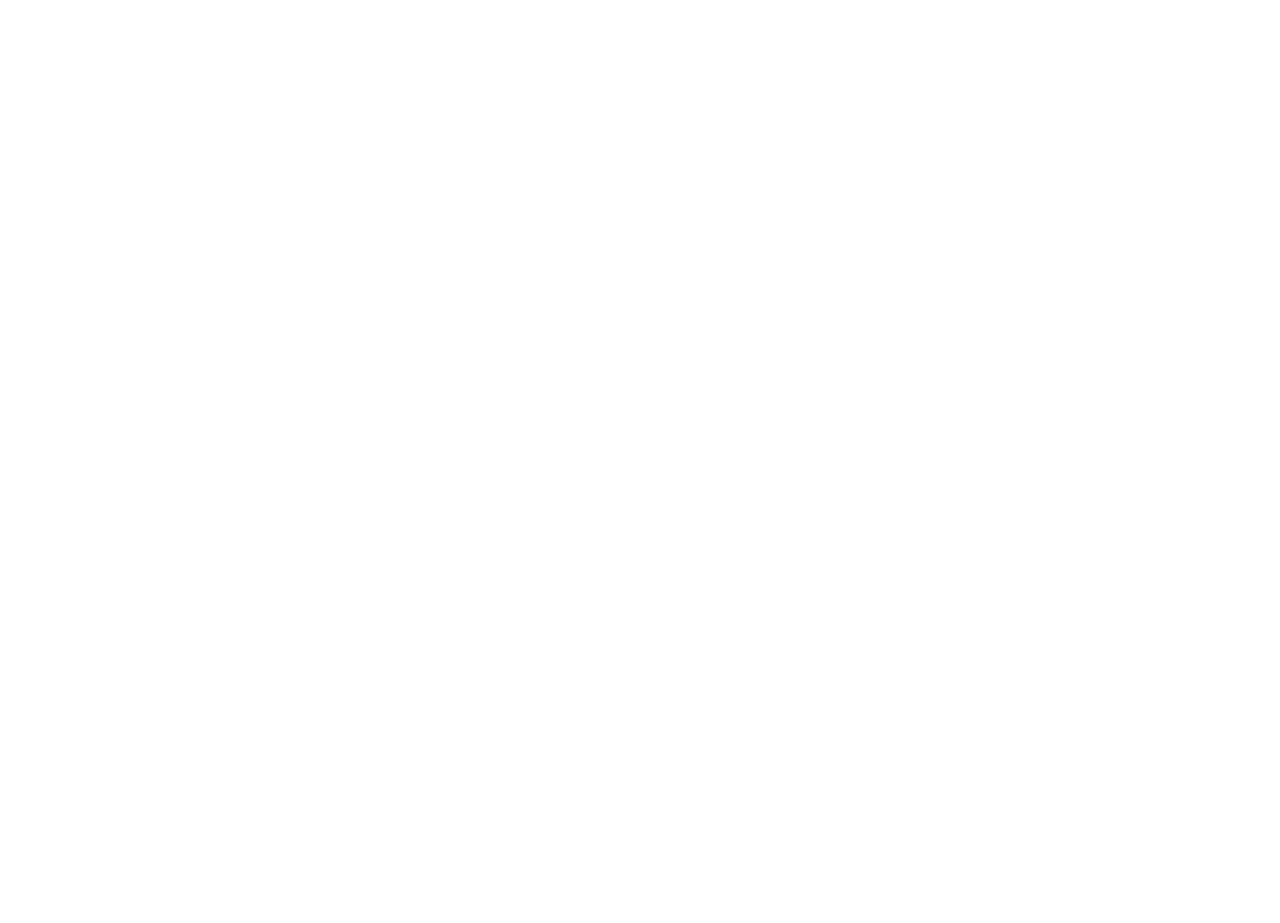
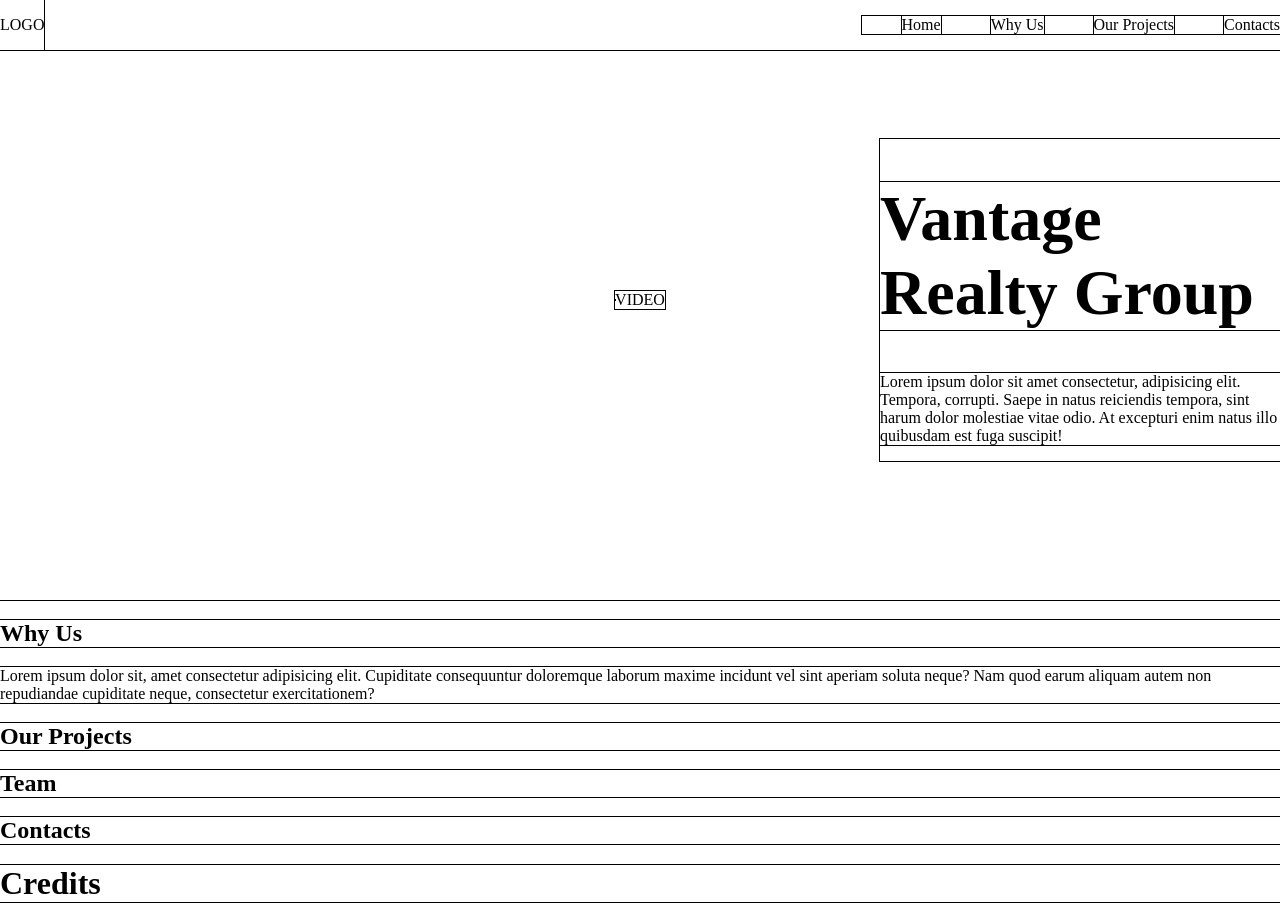
Before and after one commit to emibonezzi/real-estate-website, a plain HTML site: page index.html in a window 1280 px wide. Before the commit the page ends 800 px from the top, so only its background shows below. Drawn offline with Linux system fonts and the light colour scheme.

Commit message:
adds website wireframe

```diff
--- a/index.html
+++ b/index.html
@@ -1,11 +1,57 @@
 <!DOCTYPE html>
 <html lang="en">
+
 <head>
     <meta charset="UTF-8">
     <meta name="viewport" content="width=device-width, initial-scale=1.0">
-    <title>Document</title>
+    <title>Real Estate</title>
+    <link rel="stylesheet" href="style.css">
 </head>
+
 <body>
+    <header>
+        <nav>
+            <div id="logo">LOGO</div>
+            <ul>
+                <li>Home</li>
+                <li>Why Us</li>
+                <li>Our Projects</li>
+                <li>Contacts</li>
+            </ul>
+        </nav>
+        <div id="hero">
+            <div>
+                <img src="" alt="">
+                <span>VIDEO</span>
+            </div>
+            <div>
+                <h1>Vantage Realty Group</h1>
+                <p>Lorem ipsum dolor sit amet consectetur, adipisicing elit. Tempora, corrupti. Saepe in natus
+                    reiciendis tempora, sint harum dolor molestiae vitae odio. At excepturi enim natus illo quibusdam
+                    est fuga suscipit!</p>
+            </div>
+        </div>
+    </header>
+    <main>
+        <section>
+            <h1>Why Us</h1>
+            <p>Lorem ipsum dolor sit, amet consectetur adipisicing elit. Cupiditate consequuntur doloremque laborum
+                maxime incidunt vel sint aperiam soluta neque? Nam quod earum aliquam autem non repudiandae cupiditate
+                neque, consectetur exercitationem?</p>
+        </section>
+        <section>
+            <h1>Our Projects</h1>
+        </section>
+        <section>
+            <h1>Team</h1>
+        </section>
+        <section>
+            <h1>Contacts</h1>
+        </section>
+    </main>
+    <footer>
+        <h1>Credits</h1>
+    </footer>
+</body>
 
-</body>
 </html>
--- /dev/null
+++ b/style.css
@@ -0,0 +1,54 @@
+* {
+    outline: 1px solid black;
+    box-sizing: border-box;
+}
+
+body {
+    margin: 0;
+}
+
+nav {
+    position: absolute;
+    width: 100%;
+    display: flex;
+    justify-content: space-between;
+}
+
+nav ul {
+    display: flex;
+    gap: 50px;
+}
+
+nav li {
+    list-style: none;
+}
+
+#logo {
+    display: flex;
+    align-items: center;
+}
+
+#hero {
+    display: flex;
+    position: relative;
+    justify-content: end;
+    align-items: center;
+    height: 600px;
+}
+
+#hero div:first-of-type {
+    position: absolute;
+    display: flex;
+    justify-content: center;
+    align-items: center;
+    width: 100%;
+    height: 100%;
+}
+
+#hero div:last-of-type {
+    width: 400px;
+}
+
+#hero:nth-last-child(1) h1 {
+    font-size: 64px;
+}
```
